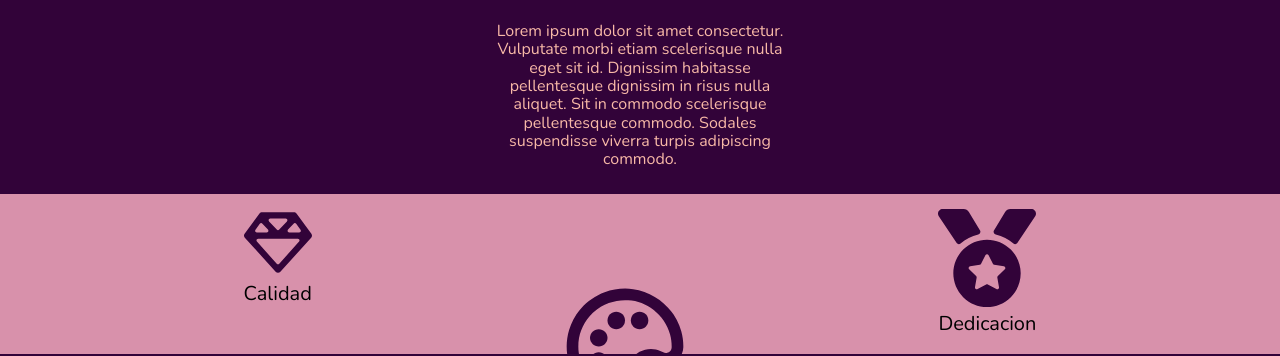
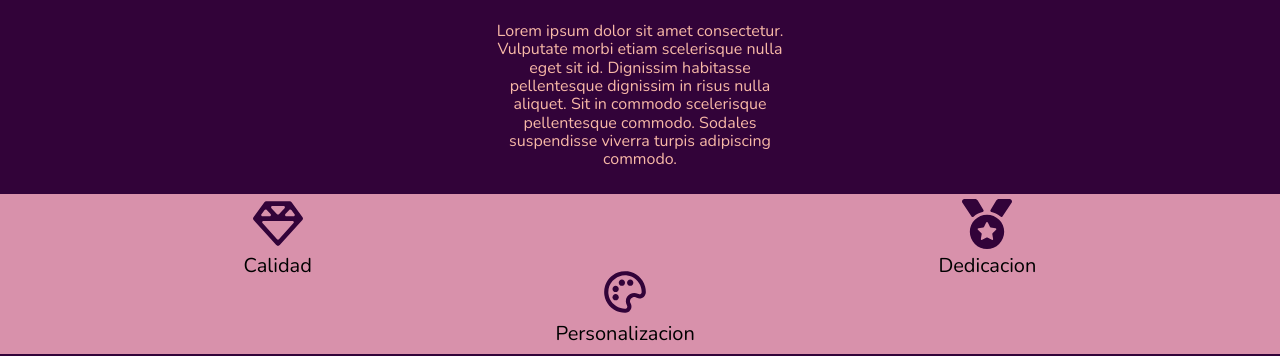
Before and after one commit to CanarioAlan/Sofia, a plain HTML site: page index.html in a window 1280 px wide. Shown: the part 452-808 px from the top of the page. Drawn offline with nearby package versions, Linux system fonts and the light colour scheme.

Commit message:
corrigiendo imagenes en formato celular

```diff
--- a/styls/styles.css
+++ b/styls/styles.css
@@ -105,7 +105,7 @@ img {
 /* sertificados  */
 .sertificados {
   height: 16rem;
-  padding: 1.5rem 0;
+  padding: 0.5rem 0;
   display: flex;
   background-color: var(--CPrincipal);
   justify-content: space-evenly;
@@ -120,6 +120,9 @@ img {
 }
 .sertificados__personalizacion {
   margin-top: 6.8rem;
+}
+.sertificados img {
+  width: 5rem;
 }
 /* herramientas y productos  */
 .productos__img {
```
